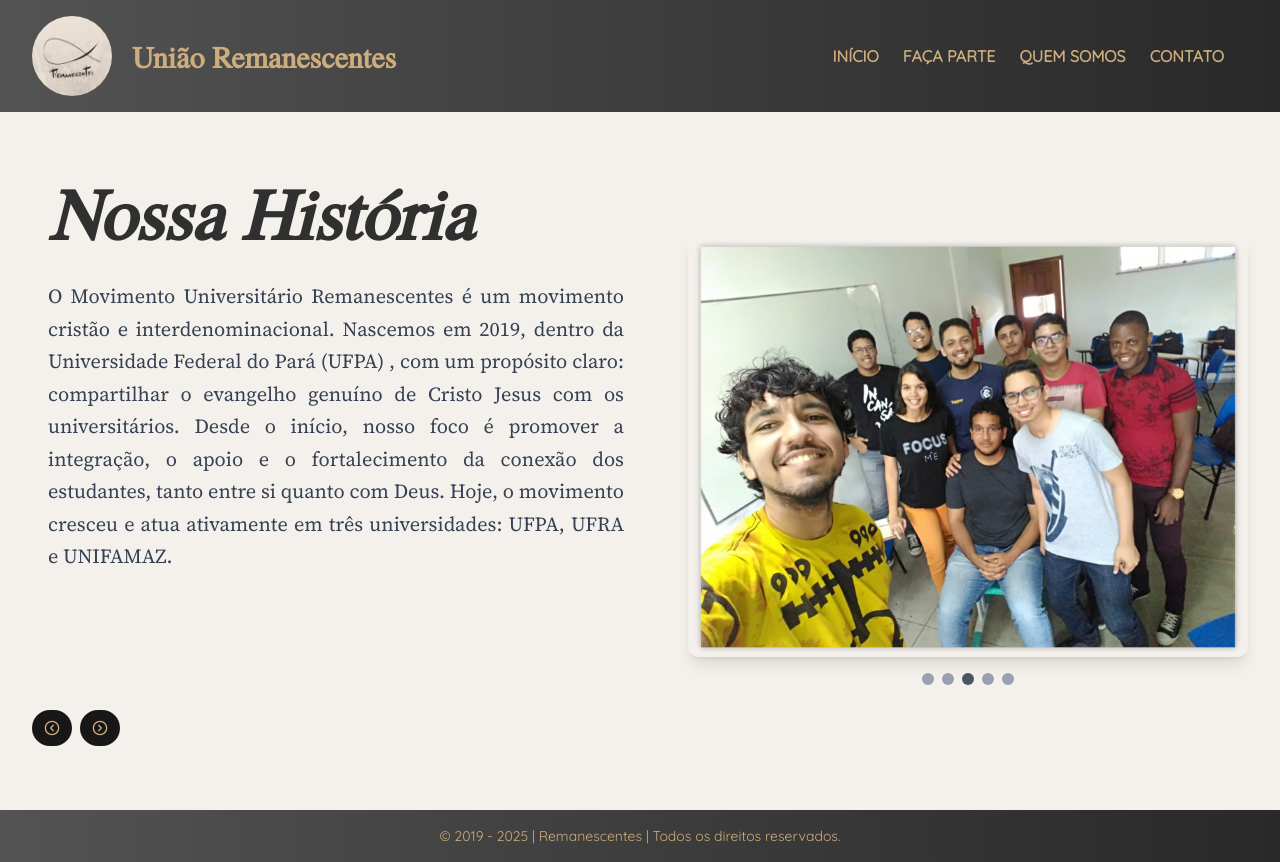
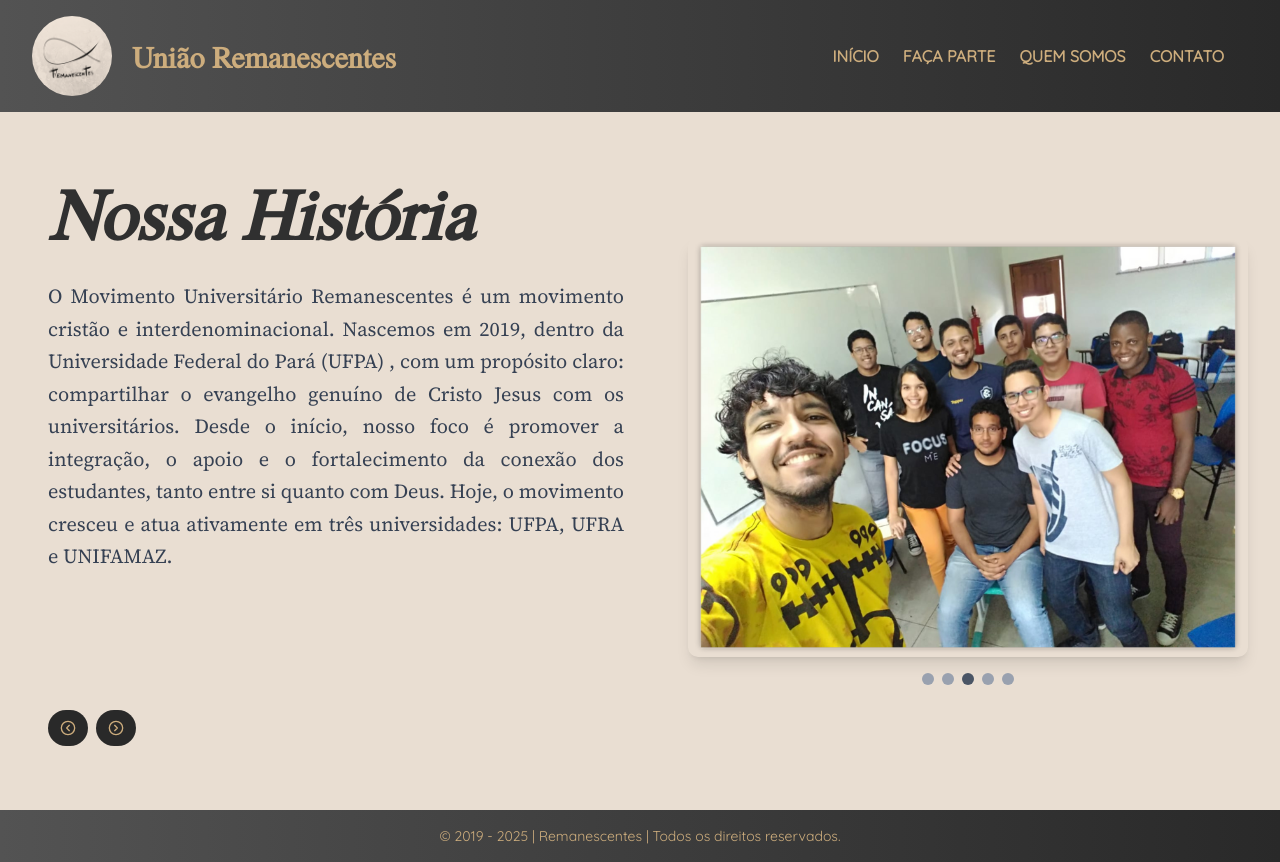
Before and after one commit to NicolasRanniery/grupo-remanescentes, a React (Vite) app: page /quem-somos in a window 1280 px wide. Built offline with nearby package versions, Linux system fonts and the light colour scheme.

Commit message:
Configuração do arquivo 'vercel.json'

```diff
--- a/src/components/CarrosselQuemSomos.tsx
+++ b/src/components/CarrosselQuemSomos.tsx
@@ -47,15 +47,15 @@
       </div>
 
       {/* Botões */}
-      <div className="flex gap-2 mt-2">
+      <div className="relative z-10 flex gap-2 mt-2 px-2 md:px-4">
         <Button
-          className="hover:bg-[#292929] rounded-full text-[#cdad7d] p-2 sm:p-3"
+          className="hover:bg-[#535353] bg-[#292929] rounded-full text-[#cdad7d] p-2 sm:p-3"
           onClick={prev}
-        >
+          >
           <CircleChevronLeft className="w-5 h-5 sm:w-6 sm:h-6" />
         </Button>
         <Button
-          className="hover:bg-[#292929] rounded-full text-[#cdad7d] p-2 sm:p-3"
+          className="hover:bg-[#535353] bg-[#292929] rounded-full text-[#cdad7d] p-2 sm:p-3"
           onClick={next}
         >
           <CircleChevronRight className="w-5 h-5 sm:w-6 sm:h-6" />
--- a/src/pages/Contato.tsx
+++ b/src/pages/Contato.tsx
@@ -3,7 +3,7 @@
 
 export default function Contato() {
   return (
-    <section className="relative flex-1 flex flex-col bg-[#f4f1ec]">
+    <section className="relative flex-1 flex flex-col bg-[#e9ded2]">
       <div className="text-left px-4 sm:px-8 pt-10">
         <h1 className="text-4xl md:text-6xl font-bold mb-8 md:mb-4 text-[#303030] font-texgyretermes italic">
           Conheça um pouco mais daquilo <br />
--- a/src/pages/QuemSomos.tsx
+++ b/src/pages/QuemSomos.tsx
@@ -2,7 +2,7 @@
 
 export default function QuemSomos() {
   return (
-    <section className="relative flex-1 bg-[#f4f1ec] py-16">
+    <section className="relative flex-1 bg-[#e9ded2] py-16">
       <div className="max-w-7xl mx-auto flex flex-col lg:flex-row items-center gap-12 px-8">
         <CarrosselQuemSomos />
         <div className="lg:w-1/2">
```
Also changed, not shown: vercel.json (added).
